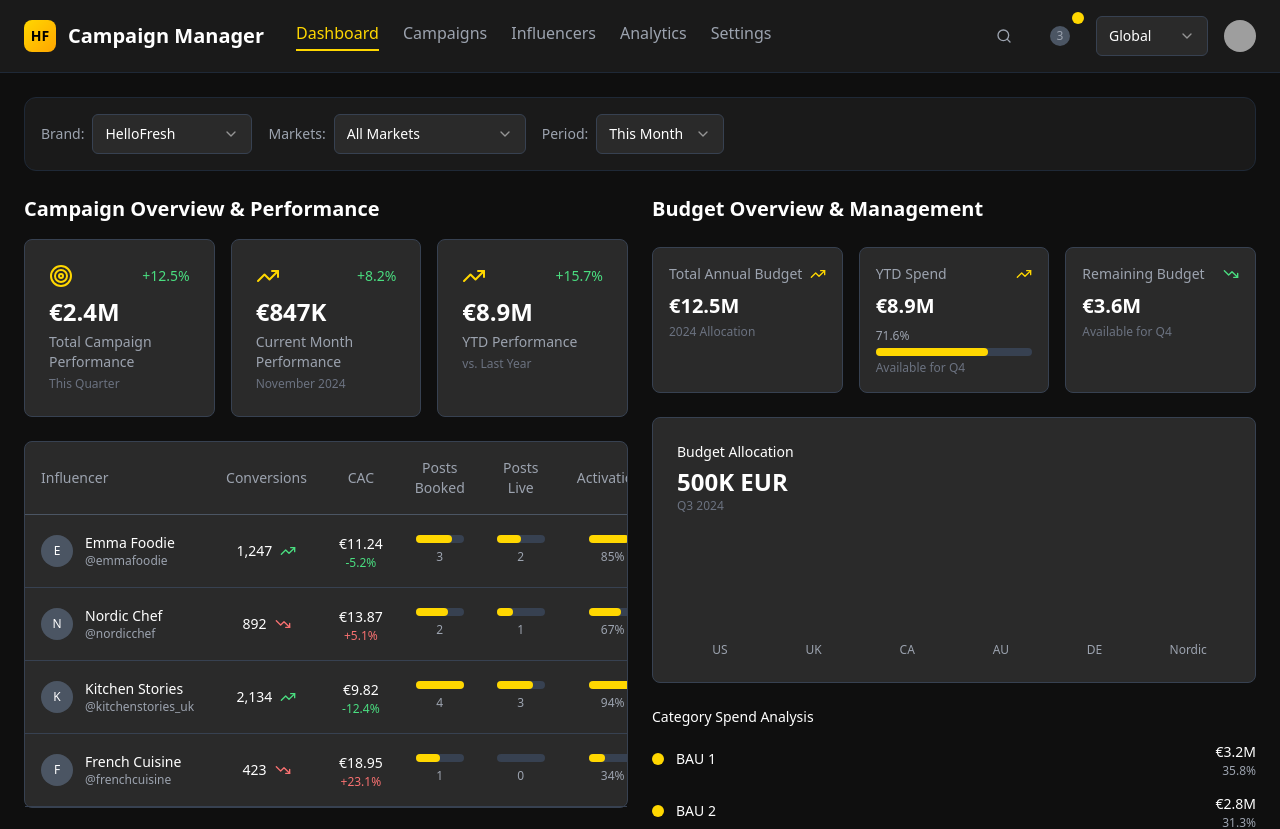
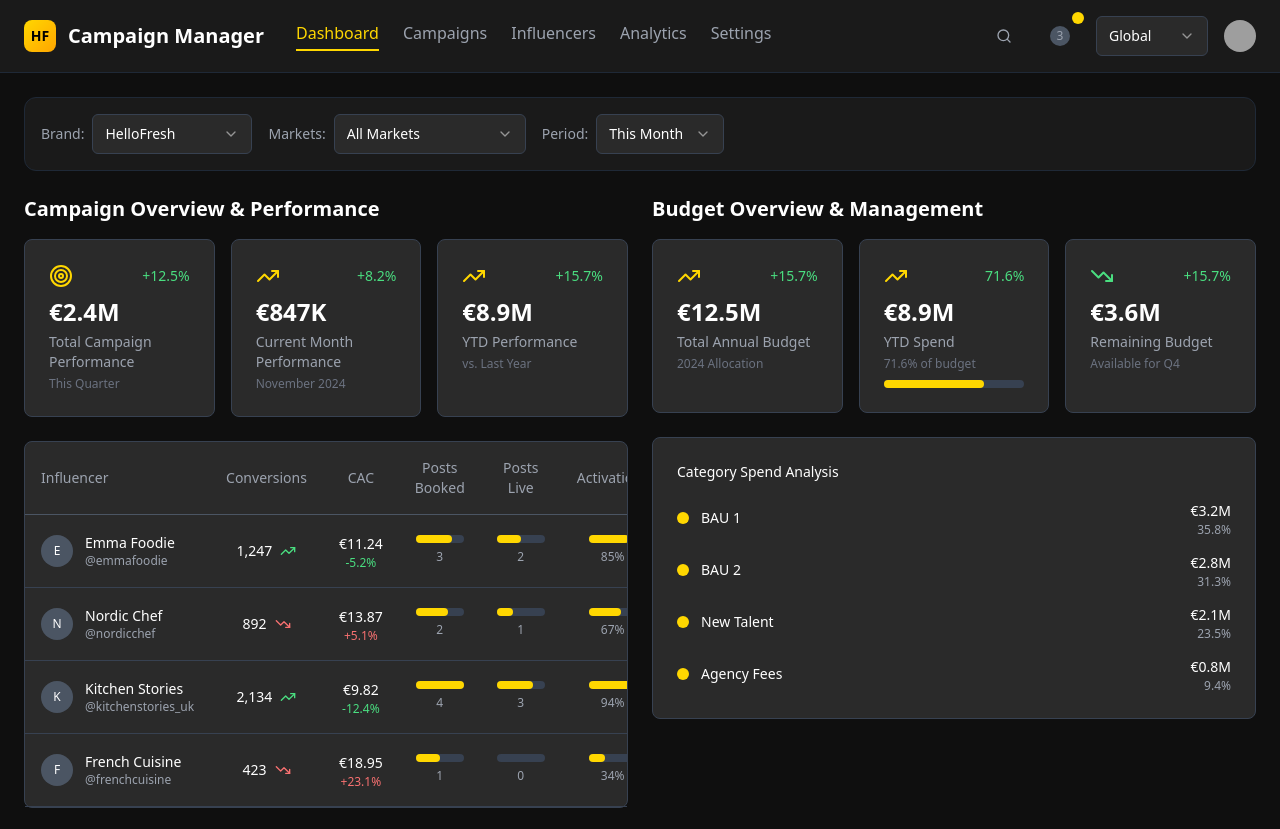
Before and after one commit to ArvinAIEngineer/hellofresh-influencer-pilot, a React (Vite) app: page / in a window 1280 px wide. Shown: the top 829 px of the page. Built offline with nearby package versions, Linux system fonts and the light colour scheme; grey boxes are pictures that could not be loaded.

Commit message:
Refactor dashboard layout
Remove budget allocation table, align budget overview boxes, and extend influencer table.

```diff
--- a/src/components/BudgetOverview.tsx
+++ b/src/components/BudgetOverview.tsx
@@ -16,7 +16,7 @@ export const BudgetOverview = () => {
     {
       title: "YTD Spend",
       value: "€8.9M",
-      subtitle: "Available for Q4",
+      subtitle: "71.6% of budget",
       progress: 71.6,
       icon: TrendingUp,
       iconColor: "text-[#FFD700]"
@@ -30,20 +30,6 @@ export const BudgetOverview = () => {
     }
   ];
 
-  const budgetAllocation = "500K EUR";
-  const budgetSubtitle = "Q3 2024";
-
-  const marketData = [
-    { market: "US", amount: 180, color: "bg-gray-600" },
-    { market: "UK", amount: 220, color: "bg-gray-500" },
-    { market: "CA", amount: 160, color: "bg-gray-700" },
-    { market: "AU", amount: 300, color: "bg-gray-400" },
-    { market: "DE", amount: 200, color: "bg-gray-600" },
-    { market: "Nordic", amount: 340, color: "bg-gray-500" }
-  ];
-
-  const maxAmount = Math.max(...marketData.map(m => m.amount));
-
   const categories = [
     { name: "BAU 1", amount: "€3.2M", percentage: 35.8, color: "bg-[#FFD700]" },
     { name: "BAU 2", amount: "€2.8M", percentage: 31.3, color: "bg-[#FFD700]" },
@@ -53,24 +39,28 @@ export const BudgetOverview = () => {
 
   return (
     <div className="space-y-6">
-      <h2 className="text-xl font-semibold text-white">Budget Overview & Management</h2>
+      <div>
+        <h2 className="text-xl font-semibold text-white mb-4">Budget Overview & Management</h2>
 
         {/* Budget Cards */}
-      <div className="grid grid-cols-3 gap-4">
+        <div className="grid grid-cols-3 gap-4 mb-6">
           {budgetCards.map((card, index) => {
             const Icon = card.icon;
             return (
-            <div key={index} className="bg-[#2A2A2A] rounded-lg p-4 border border-gray-700">
+              <div key={index} className="bg-[#2A2A2A] rounded-lg p-6 border border-gray-700">
                 <div className="flex items-center justify-between mb-2">
-                <span className="text-sm text-gray-400">{card.title}</span>
-                <Icon className={`w-4 h-4 ${card.iconColor}`} />
+                  <Icon className={`w-6 h-6 ${card.iconColor}`} />
+                  <span className="text-sm font-medium text-green-400">
+                    {card.progress ? `${card.progress}%` : '+15.7%'}
+                  </span>
                 </div>
-              <p className="text-xl font-bold text-white">{card.value}</p>
+                <div className="space-y-1">
+                  <p className="text-2xl font-bold text-white">{card.value}</p>
+                  <p className="text-sm text-gray-400">{card.title}</p>
+                  <p className="text-xs text-gray-500">{card.subtitle}</p>
+                </div>
                 {card.progress && (
                   <div className="mt-2">
-                  <div className="flex justify-between text-xs text-gray-400 mb-1">
-                    <span>{card.progress}%</span>
-                  </div>
                     <div className="w-full bg-gray-700 rounded-full h-2">
                       <div
                         className="h-2 rounded-full bg-[#FFD700]"
@@ -79,36 +69,15 @@ export const BudgetOverview = () => {
                     </div>
                   </div>
                 )}
-              <p className="text-xs text-gray-500 mt-1">{card.subtitle}</p>
               </div>
             );
           })}
         </div>
 
-      {/* Budget Allocation Chart */}
+        {/* Category Spend Analysis */}
         <div className="bg-[#2A2A2A] rounded-lg p-6 border border-gray-700">
-        <div className="mb-4">
-          <h3 className="text-sm font-medium text-white mb-1">Budget Allocation</h3>
-          <p className="text-2xl font-bold text-white">{budgetAllocation}</p>
-          <p className="text-xs text-gray-500">{budgetSubtitle}</p>
-        </div>
-
-        <div className="flex items-end justify-between h-32 gap-2">
-          {marketData.map((market, index) => (
-            <div key={index} className="flex flex-col items-center flex-1">
-              <div
-                className={`w-full ${market.color} rounded-t`}
-                style={{ height: `${(market.amount / maxAmount) * 100}%` }}
-              ></div>
-              <span className="text-xs text-gray-400 mt-2">{market.market}</span>
-            </div>
-          ))}
-        </div>
-      </div>
-
-      {/* Category Spend Analysis */}
+          <h3 className="text-sm font-medium text-white mb-4">Category Spend Analysis</h3>
           <div className="space-y-3">
-        <h3 className="text-sm font-medium text-white">Category Spend Analysis</h3>
             {categories.map((category, index) => (
               <div key={index} className="flex items-center justify-between">
                 <div className="flex items-center gap-3">
@@ -123,5 +92,7 @@ export const BudgetOverview = () => {
             ))}
           </div>
         </div>
+      </div>
+    </div>
   );
 };
--- a/src/pages/Index.tsx
+++ b/src/pages/Index.tsx
@@ -6,7 +6,7 @@ import { Filter } from "lucide-react";
 import { GlobalHeader } from "@/components/GlobalHeader";
 import { CampaignOverview } from "@/components/CampaignOverview";
 import { BudgetOverview } from "@/components/BudgetOverview";
-import { MarketPerformance } from "@/components/MarketPerformance";
+import { InfluencerTable } from "@/components/InfluencerTable";
 
 const Index = () => {
   const [selectedBrand, setSelectedBrand] = useState("hellofresh");
@@ -84,9 +84,9 @@ const Index = () => {
             <BudgetOverview />
           </div>
 
-          {/* Bottom Span: Market Performance */}
+          {/* Bottom Span: Influencer Table */}
           <div className="col-span-2">
-            <MarketPerformance />
+            <InfluencerTable />
           </div>
         </div>
       </div>
```
Lines whose indentation alone changed are shown as unchanged.
